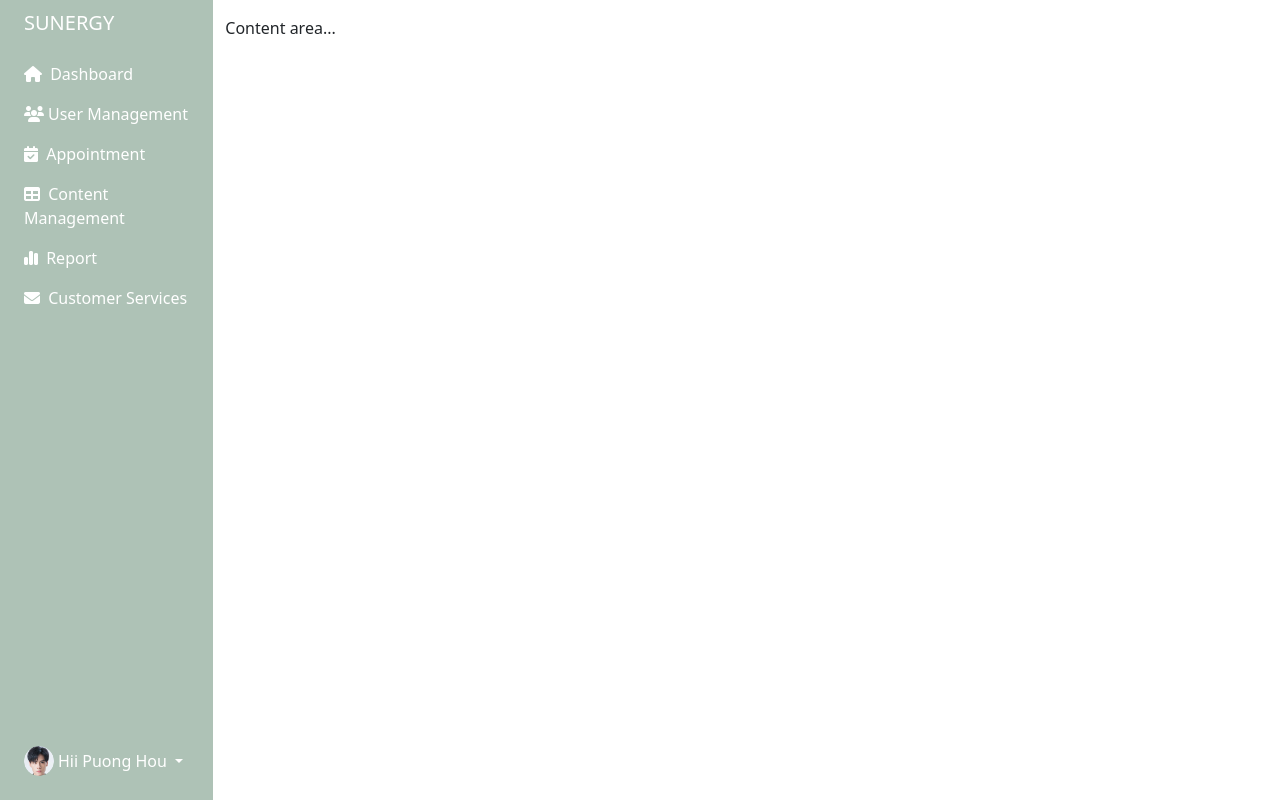
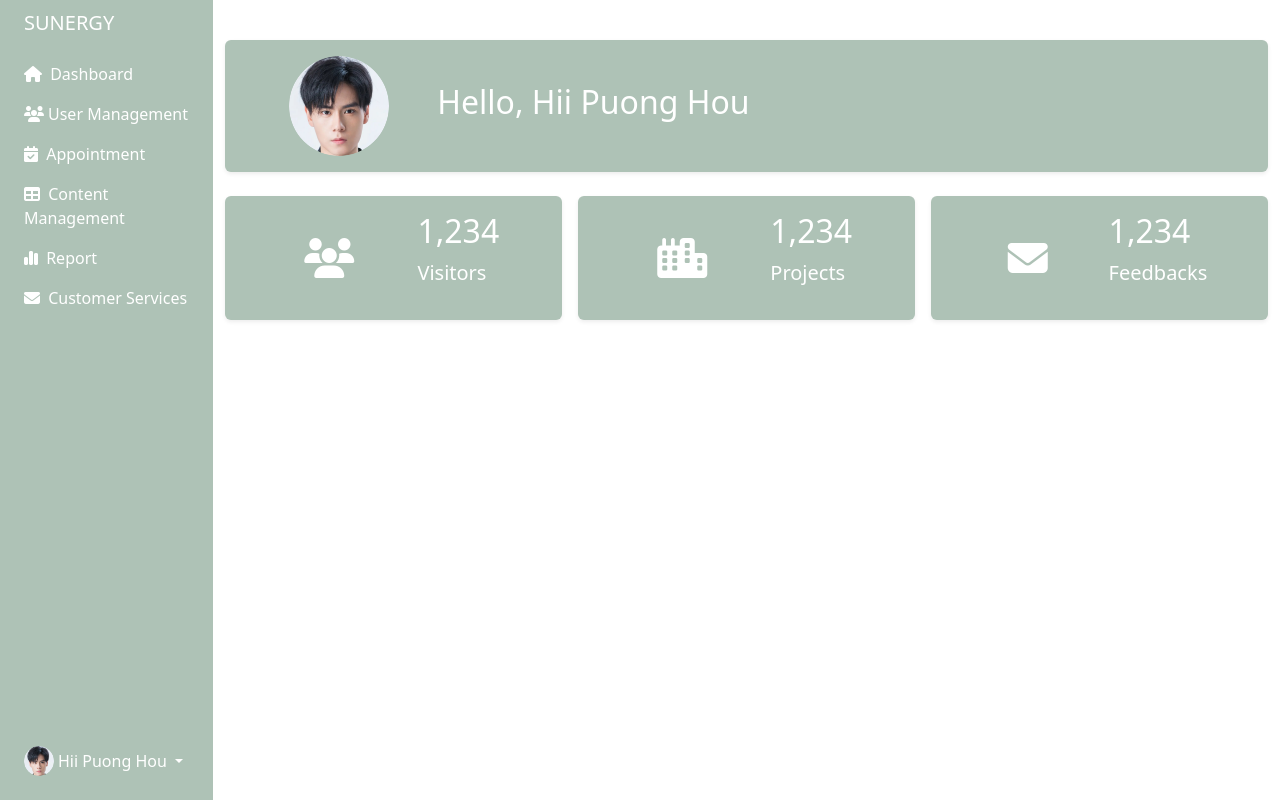
Before and after one commit to jason6356/8-bit, a website: page company_index.html in a window 1280 px wide. Drawn offline with nearby package versions, Linux system fonts and the light colour scheme.

Commit message:
update home company

```diff
--- a/company_index.html
+++ b/company_index.html
@@ -83,7 +83,45 @@
                 </div>
             </div>
             <div class="col py-3">
-                Content area...
+                <div class="container-fluid-px-4">
+                    <div class="row g-3 my-2 d-flex justify-content-center">
+                        <div class="col-10 col-lg-12">
+                            <div class="p-3 bg-info shadow-sm d-flex justify-content-start align-items-center rounded">
+                                <img src="/image/leader1.png" alt="hugenerd" width="100" height="100" class="rounded-circle ms-5">
+                                <h3 class="fs-2 ms-5 text-white">Hello, Hii Puong Hou</h3>
+                            </div>
+                        </div>
+                    </div>
+                    <div class="row g-3 my-2 d-flex justify-content-center">
+                        <div class="col-10 col-md-4 col-lg-4">
+                            <div class="p-3 bg-info shadow-sm d-flex justify-content-evenly align-items-center rounded">
+                                <i class="fa-solid fa-users text-white fs-1 p-3"></i>
+                                <div>
+                                    <h3 class="fs-2 text-white">1,234</h3>
+                                    <p class="fs-5 text-white">Visitors</p>
+                                </div>
+                            </div>
+                        </div>
+                        <div class="col-10 col-md-4 col-lg-4">
+                            <div class="p-3 bg-info shadow-sm d-flex justify-content-evenly align-items-center rounded">
+                                <i class="fa-solid fa-city text-white fs-1 p-3"></i>
+                                <div>
+                                    <h3 class="fs-2 text-white">1,234</h3>
+                                    <p class="fs-5 text-white">Projects</p>
+                                </div>
+                            </div>
+                        </div>
+                        <div class="col-10 col-md-4 col-lg-4">
+                            <div class="p-3 bg-info shadow-sm d-flex justify-content-evenly align-items-center rounded">
+                                <i class="fa-solid fa-envelope text-white fs-1 p-3"></i>
+                                <div>
+                                    <h3 class="fs-2 text-white">1,234</h3>
+                                    <p class="fs-5 text-white">Feedbacks</p>
+                                </div>
+                            </div>
+                        </div>
+                    </div>
+                </div>
             </div>
         </div>
     </div>
```
Also changed, not shown: image/web-traffic.png (added).
